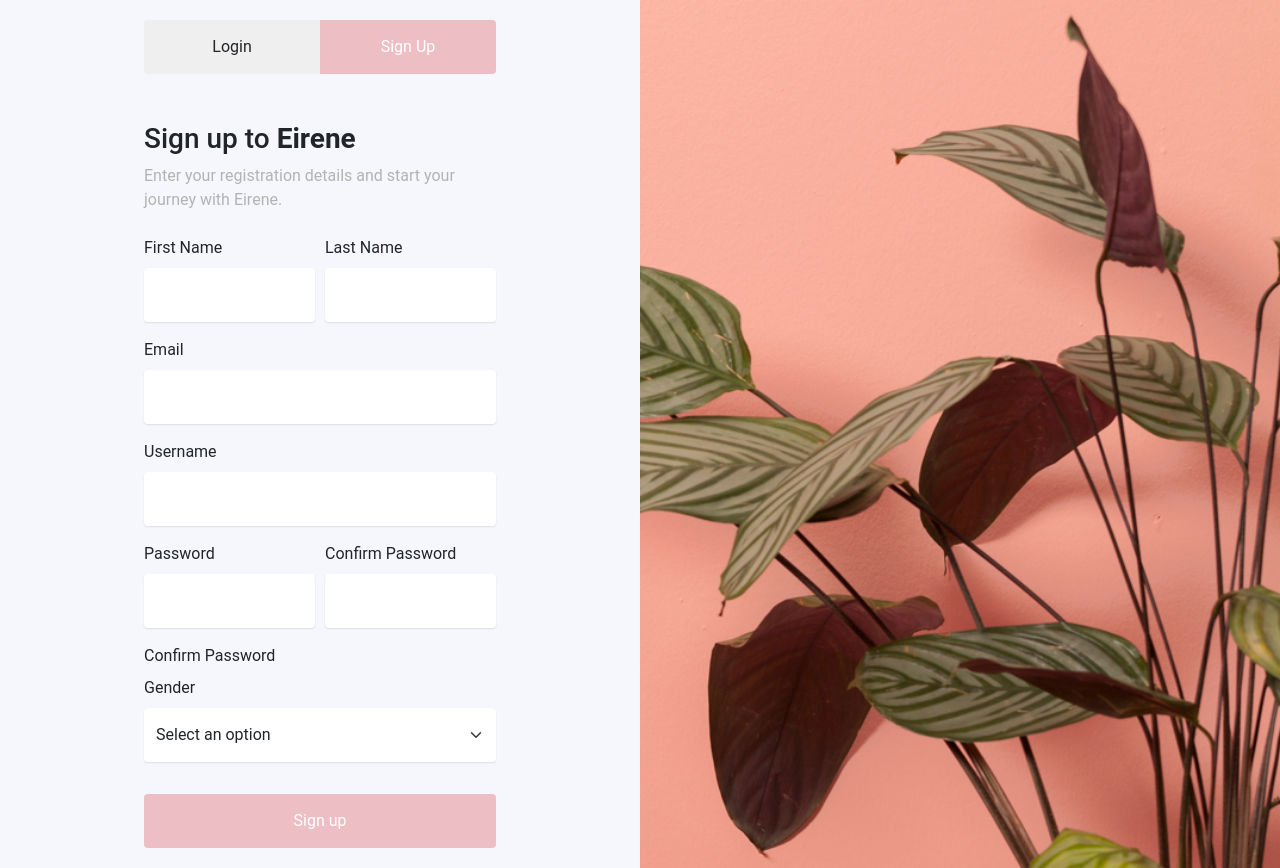
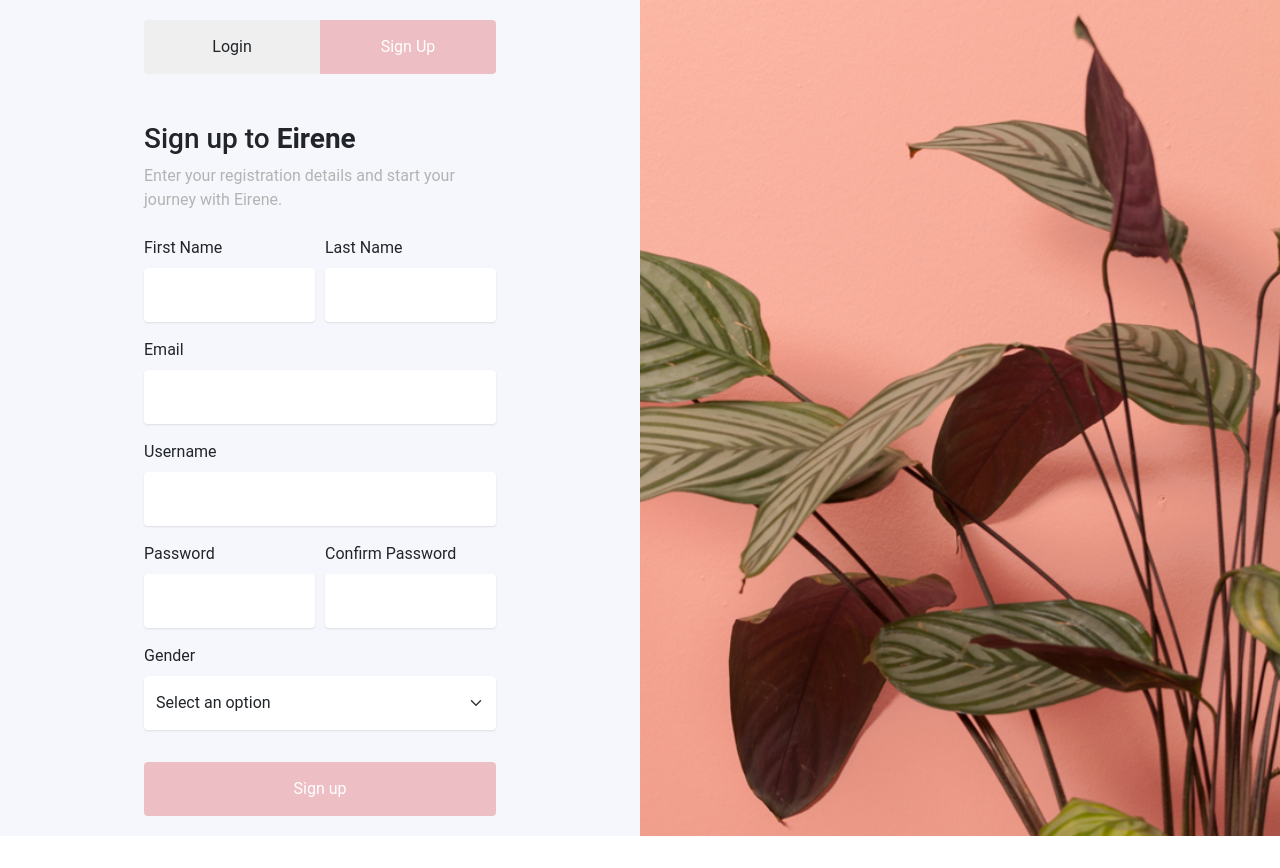
Before and after one commit to TshiSelle/eirene, a React (Create React App) app: page /SignUp in a window 1280 px wide. After the commit the page ends 836 px from the top, so only its background shows below. Built offline with nearby package versions, Linux system fonts and the light colour scheme.

Commit message:
form correction

```diff
--- a/src/components/Profile/SignUp/SignUpForm.js
+++ b/src/components/Profile/SignUp/SignUpForm.js
@@ -306,7 +306,7 @@ const SignUpForm = () => {
               <Form.Control className="textField" />
             </GridContainer>
 
-            {<Label>Confirm Password</Label>}
+
             {<Form.Group>
               <Form.Label htmlFor="genderSelect">Gender</Form.Label>
               <Form.Select
```
